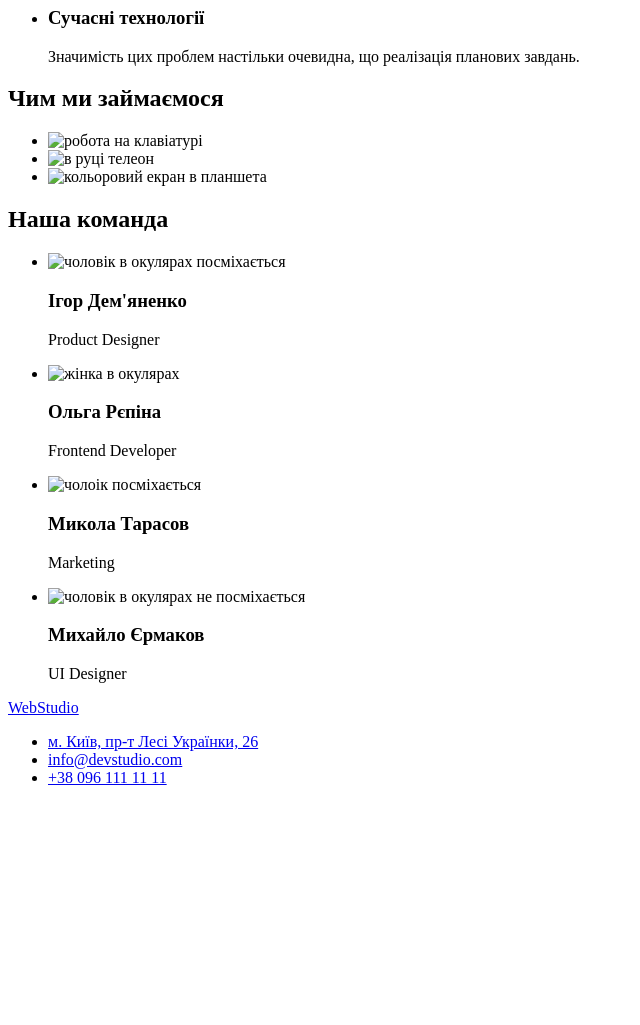
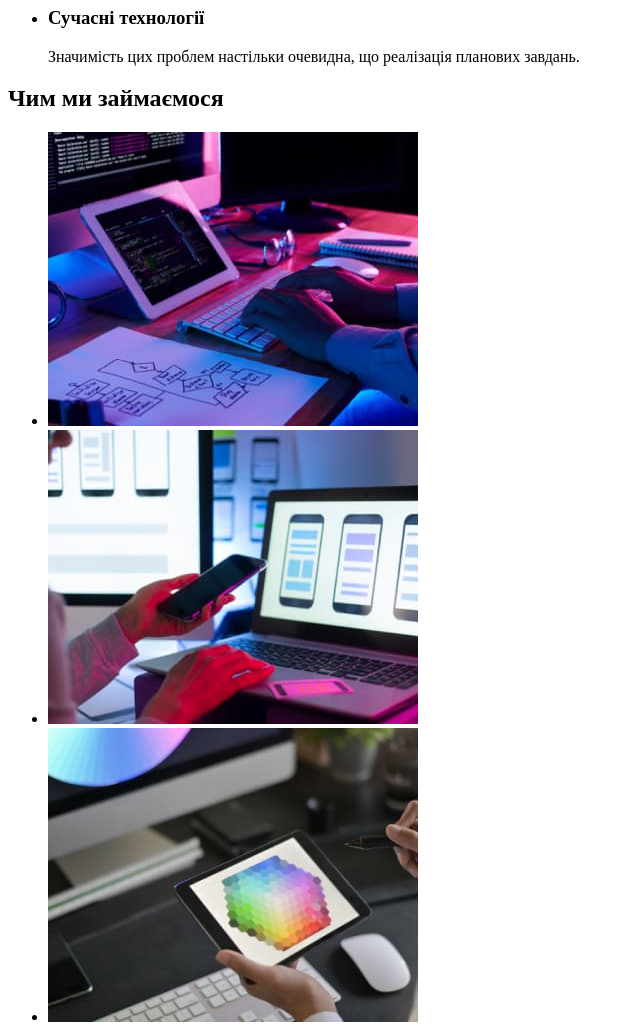
Before and after one commit to popelok2022/goit-markup-hw-02, a plain HTML site: page index.html in a window 1280 px wide. Shown: the part 480-1505 px from the top of the page, without its empty margins (0-640 px from the left). Before the commit the page ends 1283 px from the top, so only its background shows below. Drawn offline with Linux system fonts and the light colour scheme.

Commit message:
редагування помилок

```diff
--- a/index.html
+++ b/index.html
@@ -1,14 +1,14 @@
 <!DOCTYPE html>
 <html lang="uk">
   <head>
-    <meta charset="UTF-8" />
-    <meta http-equiv="X-UA-Compatible" content="IE=edge" />
-    <meta name="viewport" content="width=device-width, initial-scale=1.0" />
+    <meta charset="UTF-8">
+    <meta http-equiv="X-UA-Compatible" content="IE=edge">
+    <meta name="viewport" content="width=device-width, initial-scale=1.0">
     <title>WebStudio</title>
   </head>
   <body>
     <header>
-      <a href="\">WebStudio</a>
+      <a href="">WebStudio</a>
       <nav>
         <ul>
           <li>
@@ -78,27 +78,27 @@
         <ul>
           <li>
             <img
-              src="./images/box 1.jpg"
+              src="./images/1.jpg"
               alt="робота на клавіатурі"
               width="370"
               height="294"
-            />
+            >
           </li>
           <li>
             <img
-              src="./images/img 2.jpg"
+              src="./images/2.jpg"
               alt="в руці телеон"
               width="370"
               height="294"
-            />
+            >
           </li>
           <li>
             <img
-              src="./images/img 3.jpg"
+              src="./images/3.jpg"
               alt="кольоровий екран в планшета"
               width="370"
               height="294"
-            />
+            >
           </li>
         </ul>
       </section>
@@ -108,41 +108,41 @@
         <ul>
           <li>
             <img
-              src="./images/img igor.jpg"
+              src="./images/igor.jpg"
               alt="чоловік в окулярах посміхається"
               width="270"
               height="260"
-            />
+            >
             <h3>Ігор Дем'яненко</h3>
             <p>Product Designer</p>
           </li>
           <li>
             <img
-              src="./images/img olga.jpg"
+              src="./images/olga.jpg"
               alt="жінка в окулярах"
               width="270"
               height="260"
-            />
+            >
             <h3>Ольга Рєпіна</h3>
             <p>Frontend Developer</p>
           </li>
           <li>
             <img
-              src="./images/img mikola.jpg"
+              src="./images/mikola.jpg"
               alt="чолоік посміхається"
               width="270"
               height="260"
-            />
+            >
             <h3>Микола Тарасов</h3>
             <p>Marketing</p>
           </li>
           <li>
             <img
-              src="./images/img misha.jpg"
+              src="./images/misha.jpg"
               alt="чоловік в окулярах не посміхається"
               width="270"
               height="260"
-            />
+            >
             <h3>Михайло Єрмаков</h3>
             <p>UI Designer</p>
           </li>
```
Also changed, not shown: images/1.jpg (renamed from box 1.jpg), images/2.jpg (renamed from img 2.jpg), images/3.jpg (renamed from img 3.jpg), images/igor.jpg (renamed from img igor.jpg), images/mikola.jpg (renamed from img mikola.jpg), images/misha.jpg (renamed from img misha.jpg), images/olga.jpg (renamed from img olga.jpg), 1 other file.
